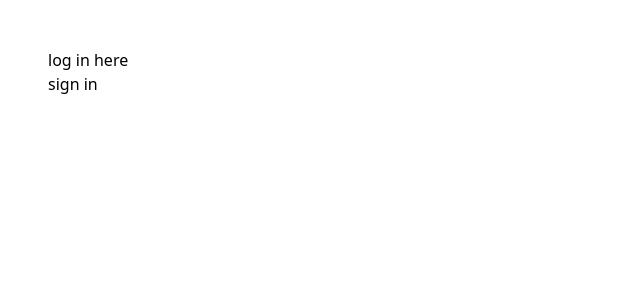
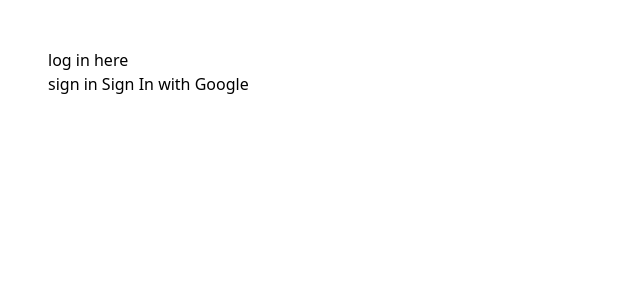
Before and after one commit to abeercode/Digstra, a Next.js app: page / in a window 1280 px wide. Shown: the top 300 px of the page, without its empty margins (0-640 px from the left). Built offline with nearby package versions, Linux system fonts and the light colour scheme; no server answers.

Commit message:
building components files and log in/out buttons

```diff
--- /dev/null
+++ b/app/Dashboard/page.js
@@ -0,0 +1,5 @@
+export default function Dashboard(){
+
+
+
+}
--- a/app/layout.js
+++ b/app/layout.js
@@ -2,6 +2,7 @@ import { Geist, Geist_Mono } from "next/font/google";
 import "./globals.css";
 import { auth } from "@/auth";
 import SessionProvider  from "@/components/SessionProvider";
+
 
 
 const geistSans = Geist({
--- a/app/page.js
+++ b/app/page.js
@@ -1,22 +1,32 @@
+//remember abeer pages go in the app folder and UI pieces go in the components folder
+
 import { auth } from "@/auth";
 import { useSession, signIn, signOut } from "next-auth/react"
 import Link from "next/link";
 import Image from "next/image";
+import LoginButton from "@/components/LoginButton";
+import logoutButton from "@/components/LogoutButton";
 
 export default async function Home() {
   const session = await auth();
+
   if (session) {
     return (<>
       <div> welcome {session.user.name}</div>
       <Link href={"/api/auth/signout"}>sign out</Link>
-
+      <LoginButton> </LoginButton>
+      <logoutButton></logoutButton>
     </>
     )
   }
   else {
     return (
       <><div>log in here </div>
-        <Link href="/api/auth/signin">sign in </Link></>
+        <Link href="/api/auth/signin">sign in </Link>
+        <LoginButton> </LoginButton>
+        <logoutButton></logoutButton>
+        </>
+
     )
   }
 }
--- /dev/null
+++ b/components/Button.js
@@ -0,0 +1,4 @@
+export default function Button(){
+
+
+}
--- /dev/null
+++ b/components/LoginButton.js
@@ -0,0 +1,7 @@
+"use client"
+import { signIn } from "next-auth/react"
+
+export default function LoginButton() {
+//signIn("google") to skip the default page where it shows the google provider
+return <button onClick={() => signIn("google")}>Sign In with Google</button>
+}
--- /dev/null
+++ b/components/LogoutButton.js
@@ -0,0 +1,9 @@
+"use client"
+import { signOut } from "next-auth/react"
+
+export default function LogoutButton() {
+    //"If you want the user to be redirected somewhere else after sign in (.i.e /dashboard),
+    // you can do so by passing the target URL as redirectTo in the sign-in options."
+    //source : "https://authjs.dev/getting-started/session-management/login"
+  return <button onClick={() => signOut()}>Sign Out</button>
+}
--- /dev/null
+++ b/components/NavBar.js
@@ -0,0 +1,4 @@
+export default function NavBar(){
+
+
+}
--- /dev/null
+++ b/components/UserMenu.js
@@ -0,0 +1,4 @@
+export default function UserMenu(){
+
+
+}
```
